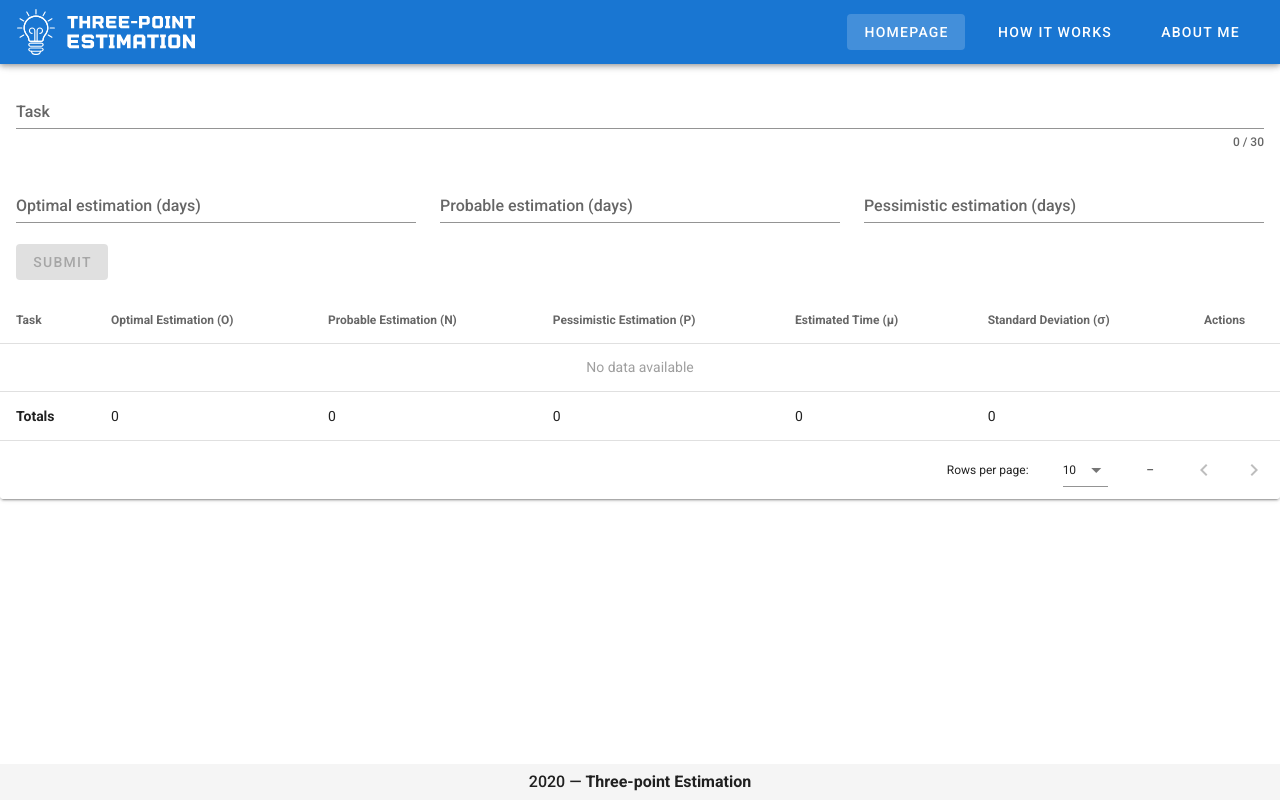
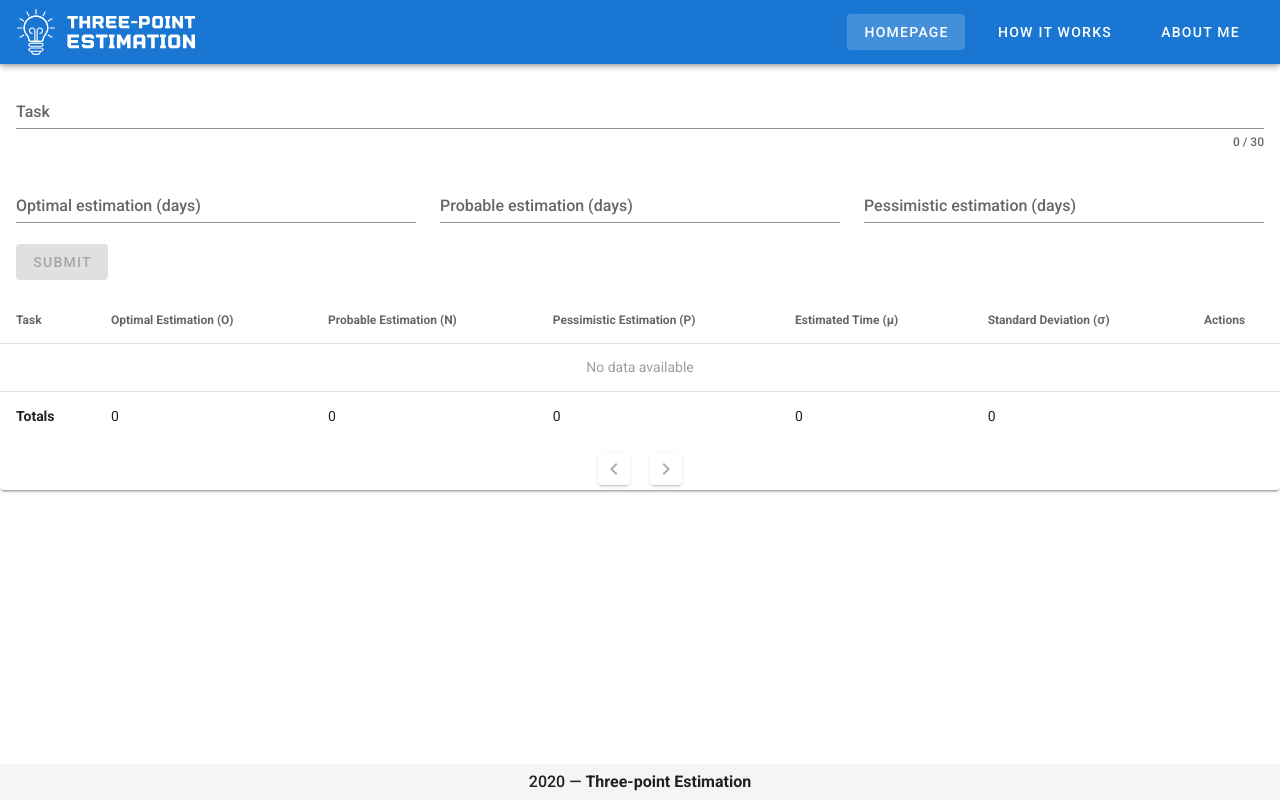
Before and after one commit to mirkorap/three-point-estimation, a Vue app: page / in a window 1280 px wide. Built offline with nearby package versions, Linux system fonts and the light colour scheme.

Commit message:
feat: change datatable pagination

```diff
--- a/src/components/Estimation/EstimationTable.vue
+++ b/src/components/Estimation/EstimationTable.vue
@@ -1,7 +1,12 @@
 <template>
+  <div>
     <v-data-table
         :headers="headers"
-      :items="items">
+        :items="items"
+        :page.sync="page"
+        :items-per-page="itemsPerPage"
+        hide-default-footer
+        @page-count="changePageCount($event)">
       <template #item.actions="{ item }">
         <v-icon @click="deleteItem(item)">
           mdi-delete
@@ -18,6 +23,13 @@
         </tr>
       </template>
     </v-data-table>
+    <div class="text-center pt-2">
+      <v-pagination
+          v-model="page"
+          :length="pageCount">
+      </v-pagination>
+    </div>
+  </div>
 </template>
 
 <script>
@@ -31,6 +43,9 @@
     },
     data() {
       return {
+        page: 1,
+        pageCount: 0,
+        itemsPerPage: 10,
         headers: [
           {
             text: 'Task',
@@ -94,6 +109,9 @@
         const index = this.items.indexOf(item);
         this.items.splice(index, 1);
       },
+      changePageCount($event) {
+        this.pageCount = $event;
+      },
     },
   };
 </script>
```
Lines whose indentation alone changed are shown as unchanged.
